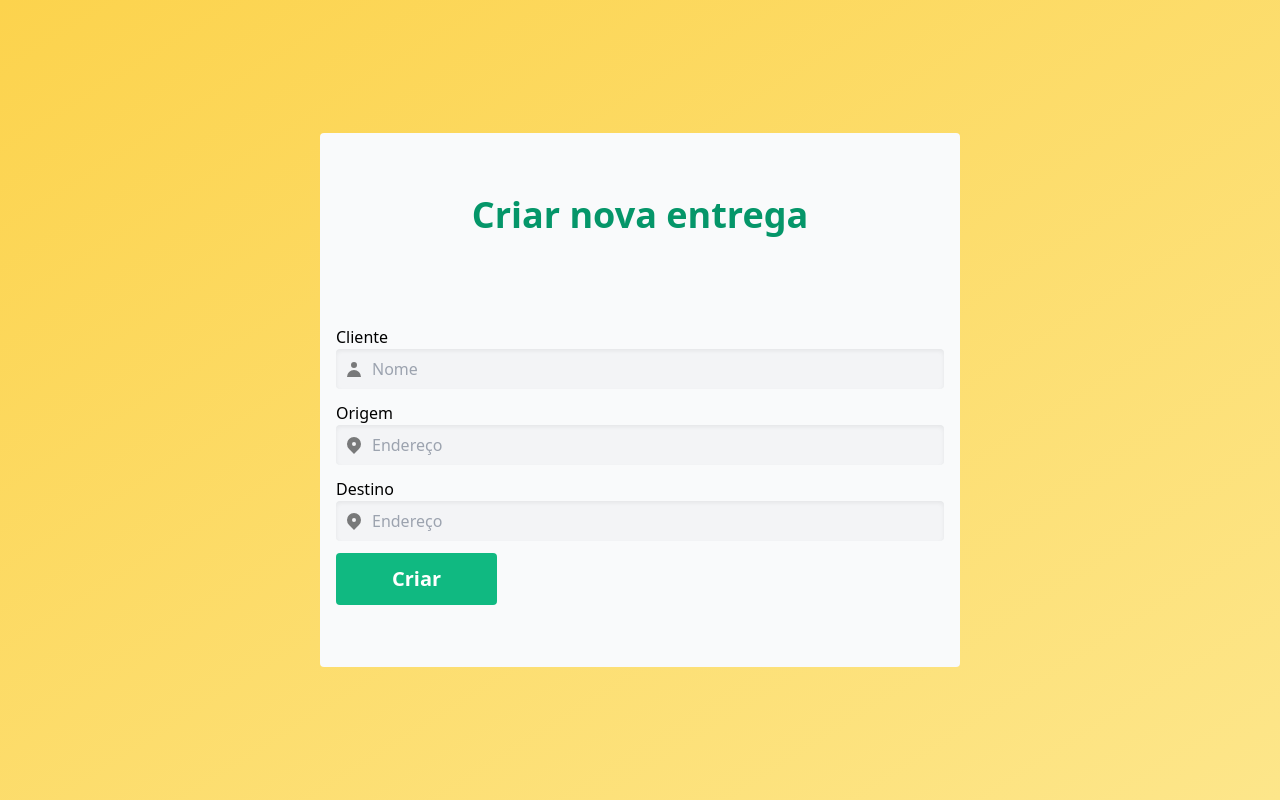
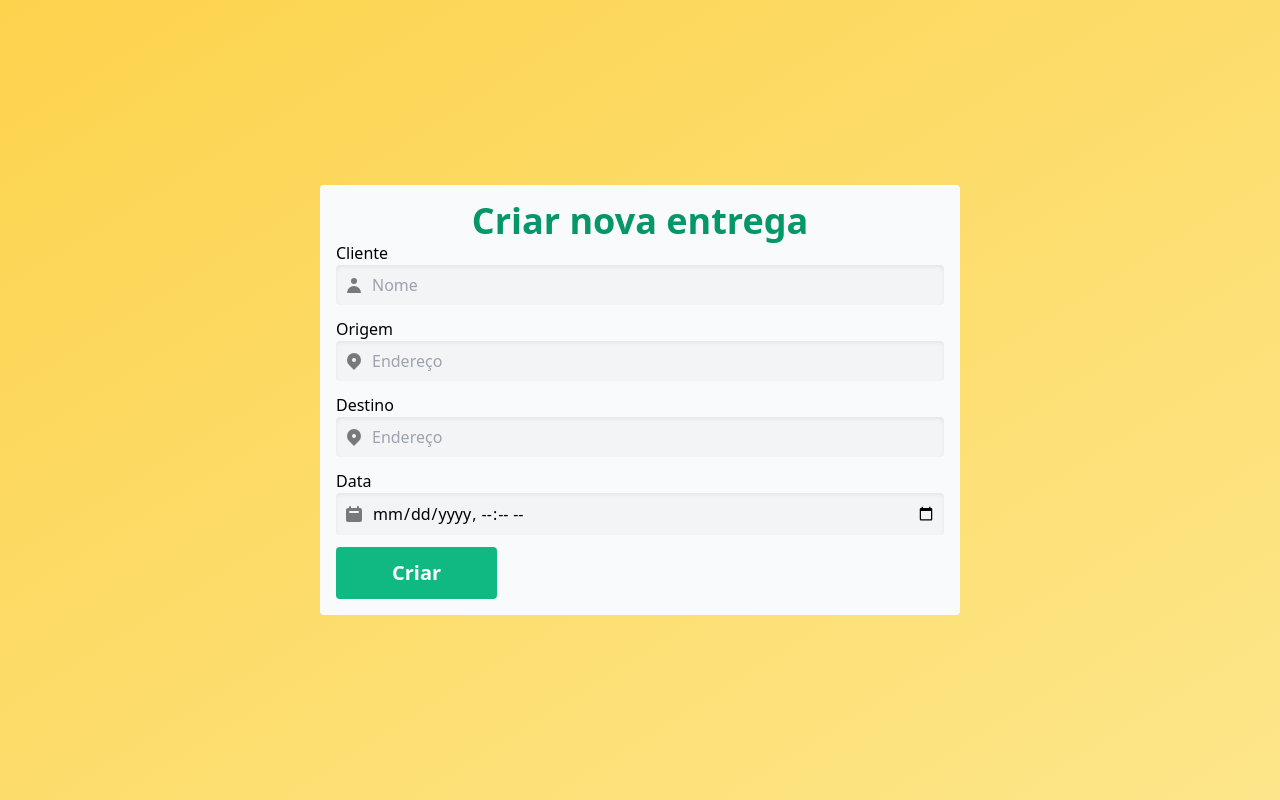
Before and after one commit to rihor/unicad-challenge-frontend, a Next.js app: page /create in a window 1280 px wide. Built offline with nearby package versions, Linux system fonts and the light colour scheme; no server answers.

Commit message:
Create page done

```diff
--- a/src/pages/create.tsx
+++ b/src/pages/create.tsx
@@ -1,22 +1,34 @@
 import { NextPage } from "next"
+import { useRouter } from "next/router"
 import { useForm, FormProvider } from "react-hook-form"
+
+import { yupResolver } from "@hookform/resolvers/yup"
 
 import FormInput from "../components/form/Input"
 import api from "../services/api"
+import createDeliverySchema from "../validators/createDeliveryValidation"
 
 const CreateDeliveryPage: NextPage = () => {
-  const form = useForm()
+  const { push } = useRouter()
+
+  const form = useForm({
+    resolver: yupResolver(createDeliverySchema),
+  })
 
   const onSubmit = form.handleSubmit(async (data) => {
-    console.log(data)
+    const delivery = await api.post("/deliveries", data)
 
-    await api.post("/deliveries", data)
+    if (!delivery) {
+      return
+    }
+
+    await push("/")
   })
 
   return (
     <div className="h-screen bg-gradient-to-br from-yellow-300 to-yellow-200">
       <div className="w-10/12 md:w-8/12 lg:w-6/12 h-full mx-auto flex items-center transition-all">
-        <main className="w-full h-4/6 flex flex-col justify-around bg-gray-50 rounded p-4">
+        <main className="w-full h-auto flex flex-col justify-around bg-gray-50 rounded p-4">
           <h1 className="text-4xl font-semibold text-center text-green-600">
             Criar nova entrega
           </h1>
@@ -67,6 +79,20 @@ const CreateDeliveryPage: NextPage = () => {
                 </svg>
               </FormInput>
 
+              <FormInput label="Data" name="date" type="datetime-local">
+                <svg
+                  className="h-5 w-5 mr-2 opacity-50 flex-none"
+                  xmlns="http://www.w3.org/2000/svg"
+                  viewBox="0 0 20 20"
+                  fill="currentColor">
+                  <path
+                    fillRule="evenodd"
+                    d="M6 2a1 1 0 00-1 1v1H4a2 2 0 00-2 2v10a2 2 0 002 2h12a2 2 0 002-2V6a2 2 0 00-2-2h-1V3a1 1 0 10-2 0v1H7V3a1 1 0 00-1-1zm0 5a1 1 0 000 2h8a1 1 0 100-2H6z"
+                    clipRule="evenodd"
+                  />
+                </svg>
+              </FormInput>
+
               <button
                 type="submit"
                 className="py-3 px-14 flex items-center rounded bg-green-500 text-xl font-semibold text-white focus:outline-none focus:ring-2 focus:ring-green-200 transition-all">
--- a/src/services/api.ts
+++ b/src/services/api.ts
@@ -1,4 +1,15 @@
 import axios, { AxiosInstance } from "axios"
+
+interface ApiError {
+  status: number
+  data: {
+    errors: Array<{
+      rule: string
+      field: string
+      message: string
+    }>
+  }
+}
 
 class Api {
   private axios: AxiosInstance
@@ -9,16 +20,24 @@ class Api {
     })
   }
 
+  private getErrorMessage(error: ApiError) {
+    return error.data.errors.map((err) => `${err.field}: ${err.message}`)
+  }
+
   async get<T>(resource: string) {
-    const response = await this.axios.get<T>(resource)
-
-    return response
+    try {
+      return await this.axios.get<T>(resource)
+    } catch (responseError) {
+      this.getErrorMessage(responseError.response)
+    }
   }
 
   async post<T>(resource: string, data: any) {
-    const response = await this.axios.post<T>(resource, { data })
-
-    return response
+    try {
+      return await this.axios.post<T>(resource, data)
+    } catch (responseError) {
+      console.log(this.getErrorMessage(responseError.response))
+    }
   }
 }
 
--- /dev/null
+++ b/src/validators/createDeliveryValidation.ts
@@ -0,0 +1,10 @@
+import * as yup from "yup"
+
+const createDeliverySchema = yup.object().shape({
+  client_name: yup.string().required(),
+  start: yup.string().required(),
+  destination: yup.string().required(),
+  date: yup.date().required(),
+})
+
+export default createDeliverySchema
```
